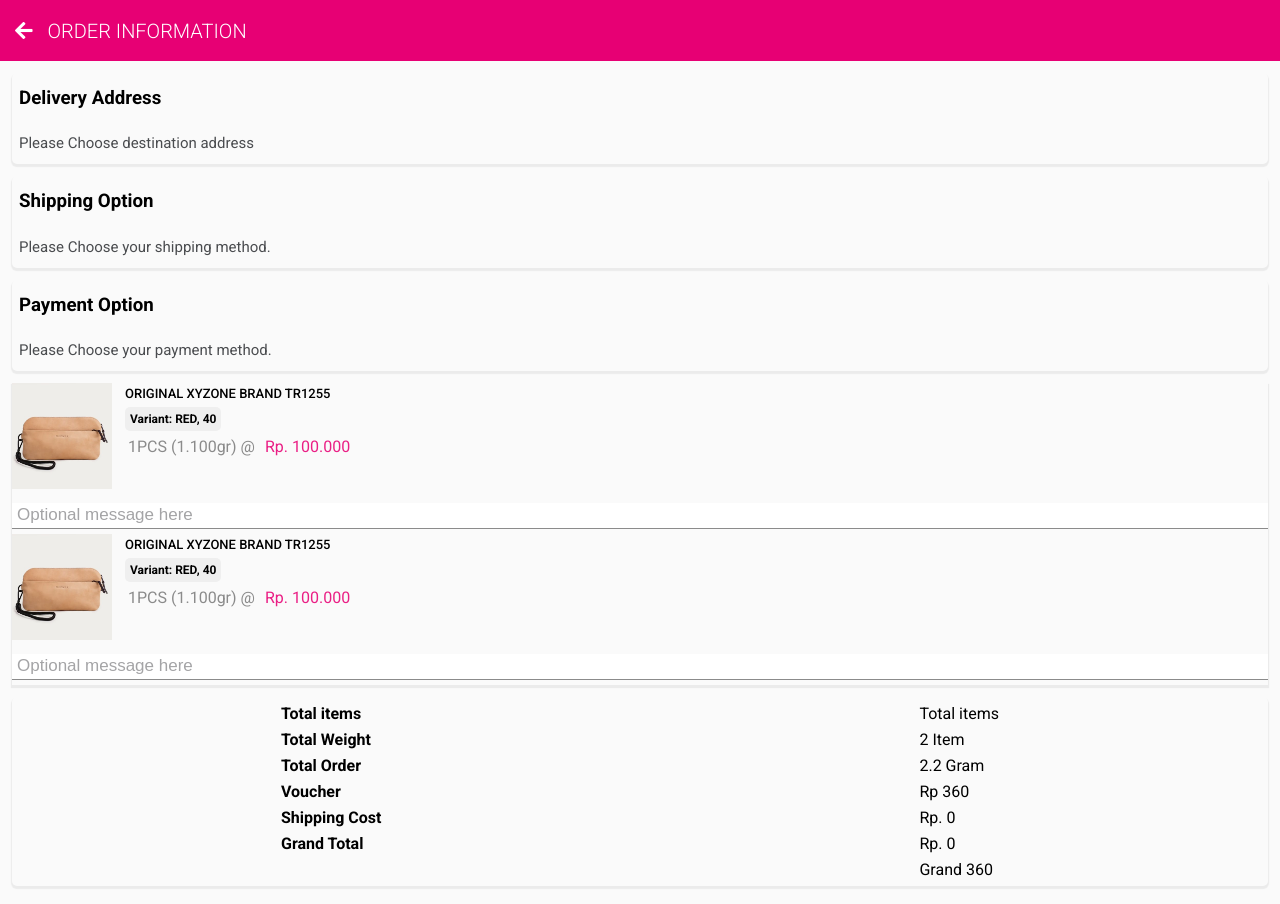
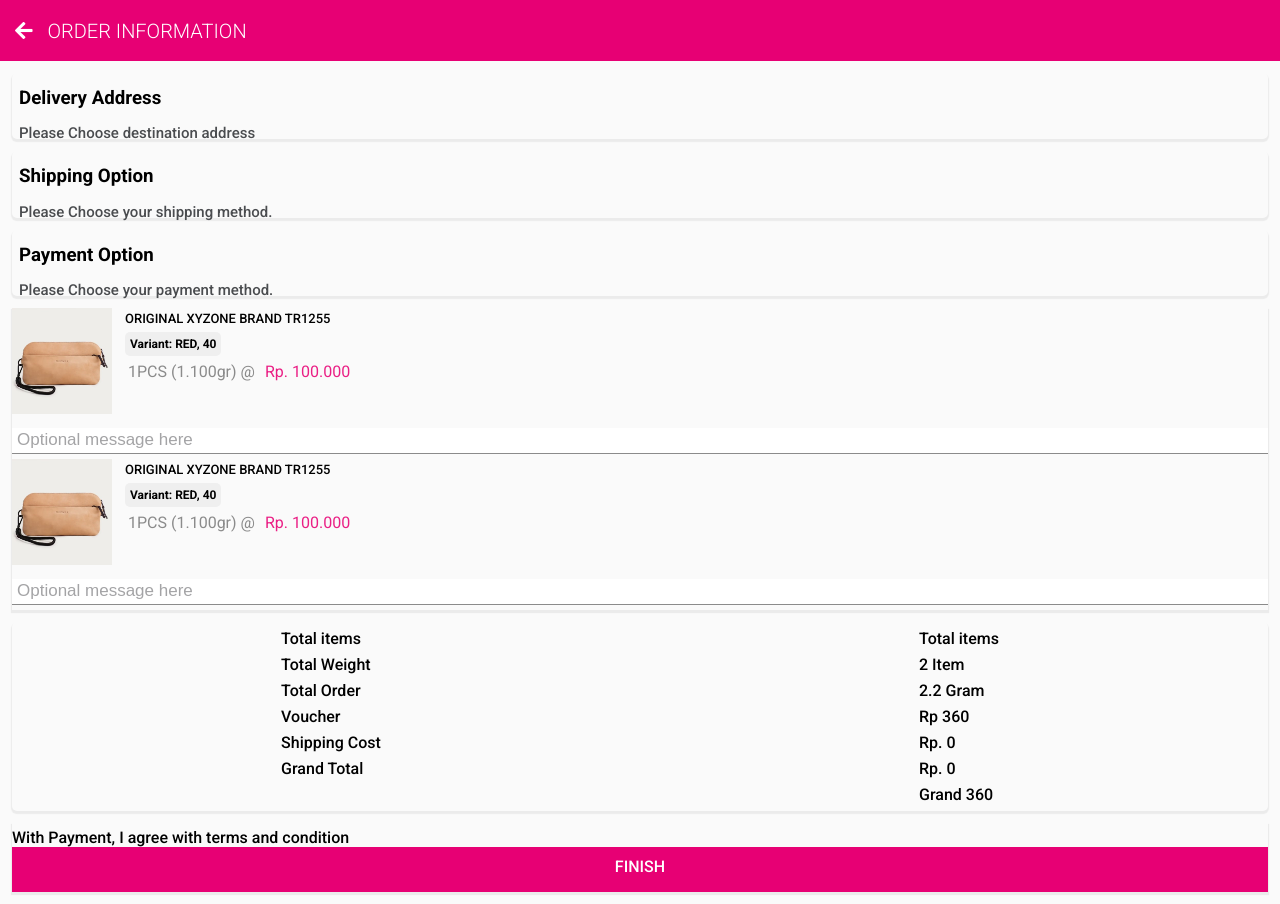
Before and after one commit to slowdivesun/react-page-shivam, a React (Create React App) app: page / in a window 1280 px wide. Built offline with nearby package versions, Linux system fonts and the light colour scheme.

Commit message:
added finish

```diff
--- a/src/App.js
+++ b/src/App.js
@@ -4,6 +4,7 @@ import Order from "./Components/Order/index"
 import Total from "./Components/Total/index"
 import Address from "./Components/Address/index"
 import Dropship from "./Components/Dropship/index"
+import Finish from "./Components/Finish/index"
 import "./App.css"
 
 const details = {option: "Shipping"}
@@ -38,6 +39,7 @@ const App = () => {
       <Order orderDetails={order} />
     </div>
     <Total orderDetails={total} />
+    <Finish />
   </div>
   )
 }
--- /dev/null
+++ b/src/Components/Finish/index.css
@@ -0,0 +1,21 @@
+.finish{
+    color: white;
+    background-color: #e70074;
+    height: 40px;
+    text-align: center;
+    vertical-align: middle;
+    padding-top: 5px;
+}
+
+.finish-container{
+    margin-left: 12px;
+    margin-right: 12px;
+    /* line-height: 12px; */
+    box-shadow: 0px 2px 1px 1px rgb(235, 235, 235)
+}
+
+p{
+    font-weight: 450;
+    margin-bottom: 0px;
+    margin-top: 5px;
+}
--- /dev/null
+++ b/src/Components/Finish/index.js
@@ -0,0 +1,12 @@
+import "./index.css"
+const Finish = () => {
+    return (
+        <div className="finish-container">
+            <p>With Payment, I agree with terms and condition</p>
+            <div className="finish">
+            <p>FINISH</p></div>
+        </div>
+    )
+}
+
+export default Finish
```
